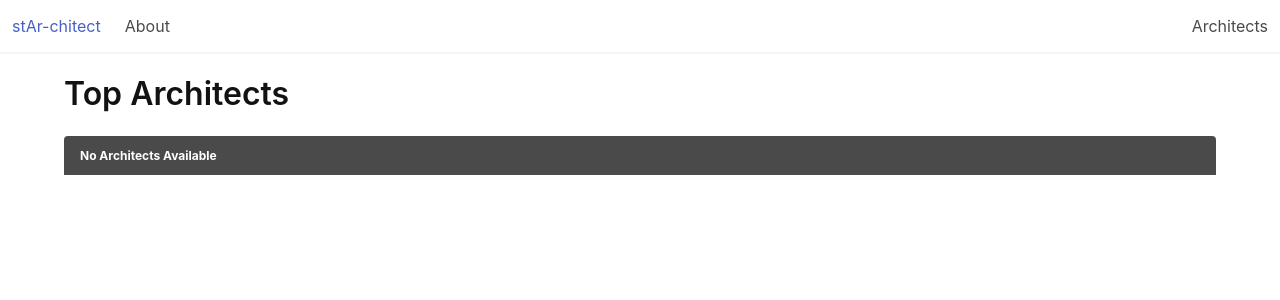
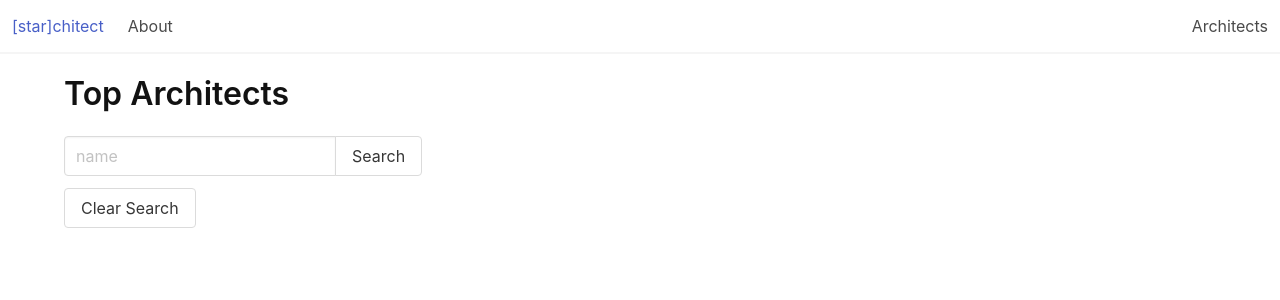
Before and after one commit to garriquesj/stArchitect_django, a Django app: page /architects/ in a window 1280 px wide. Shown: the top 300 px of the page. Run offline with Django 4.2, Linux system fonts and the light colour scheme; data that the repository does not hold is empty.

Commit message:
search bar/dynamic header

```diff
--- a/main_app/templates/architect_list.html
+++ b/main_app/templates/architect_list.html
@@ -1,11 +1,24 @@
 {% extends 'base.html' %}
 
 {% comment %} for head title tags and helping us with SEO {% endcomment %}
-{% block title %}Artist{% endblock  %}
+{% block title %}Architect{% endblock  %}
 
 {% block content %}
 
-<h1 class="title pt-5">Top Architects</h1>
+<h1 class="title pt-5">{{header}}</h1>
+<form class="mb-5" method="get">
+  <div class="field has-addons">
+    <div class="control">
+      <!--  Our input will search by name of architect -->
+      <input class="input" type="text" name="name" placeholder="name" />
+    </div>
+    <div class="control">
+      <input class="button is-outlined" type="submit" value="Search" />
+    </div>
+  </div>
+  <!--  This anchor tag will redirect back to artist list without a query param -->
+  <a class="button is-outlined" href="{% url 'architect_list' %}">Clear Search</a>
+</form>
 <div class="gallery">
   {% for architect in architects %}
   <a href="">
@@ -20,12 +33,7 @@
       </div>
     </div>
   </a>
-	{% empty %}
-  <article class="message">
-    <div class="message-header">
-      <p>No Architects Available</p>
-    </div>
-  </article>
   {% endfor %}
 </div>
+
 {% endblock %}
--- a/main_app/templates/base.html
+++ b/main_app/templates/base.html
@@ -8,12 +8,12 @@
         <script src="https://code.jquery.com/jquery-3.6.0.min.js" integrity="sha256-/xUj+3OJU5yExlq6GSYGSHk7tPXikynS7ogEvDej/m4=" crossorigin="anonymous"></script>
         <link rel="stylesheet" href="{% static 'styles/main.css' %}" />
         <script src="{% static 'scripts/main.js' %}" defer></script>
-        <title>stAr-chitect - {% block title %}{% endblock %}</title>
+        <title>[star]chitect - {% block title %}{% endblock %}</title>
     </head>
     <body>
         <nav class="navbar is-transparent has-shadow " role="navigation" aria-label="main navigation">
             <div class="navbar-brand">
-                <a class="navbar-item" href="/">stAr-chitect</a>
+                <a class="navbar-item" href="/">[star]chitect</a>
                 <a role="button" class="navbar-burger" aria-label="menu" aria-expanded="false">
                     <span aria-hidden="true"></span>
                     <span aria-hidden="true"></span>
--- a/main_app/views.py
+++ b/main_app/views.py
@@ -22,9 +22,19 @@ class ArchitectList(TemplateView):
         template_name = "architect_list.html"
 
         def get_context_data(self, **kwargs):
-            context = super().get_context_data(**kwargs)
-            context["architects"] = Architect.objects.all() # Here we are using the model to query the database for us.
-            return context
+                context = super().get_context_data(**kwargs)
+# to get the query parameter we have to acccess it in the request.GET dictionary object
+                name = self.request.GET.get("name")
+# If a query exists we will filter by name
+                if name != None:
+# .filter is the sql WHERE statement and name__icontains is doing a search for any name that contains the query param
+                        context["architects"] = Architect.objects.filter(name__icontains=name)
+                        context["header"] = f"Searching for {name}"
+                else:
+                        context["architects"] = Architect.objects.all()
+# default header for not searching
+                        context["header"] = "Top Architects"
+                return context
 
 
 # architects = [
```
